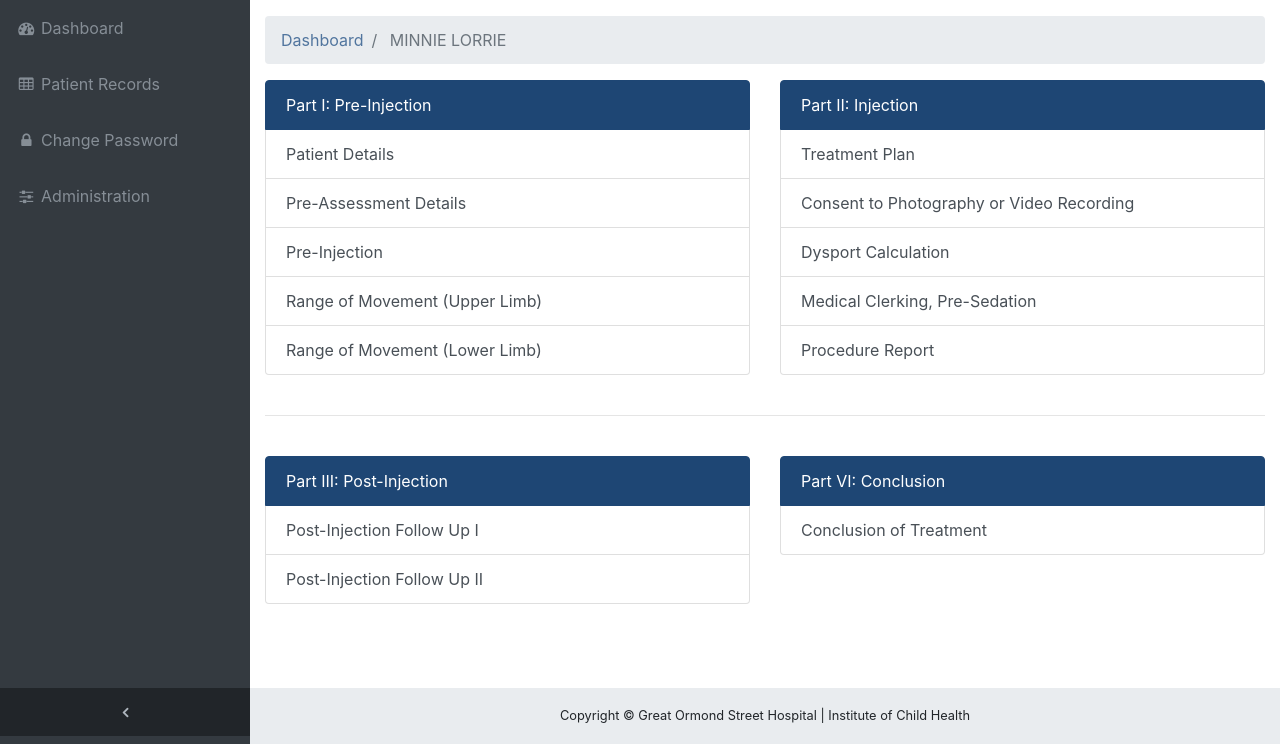
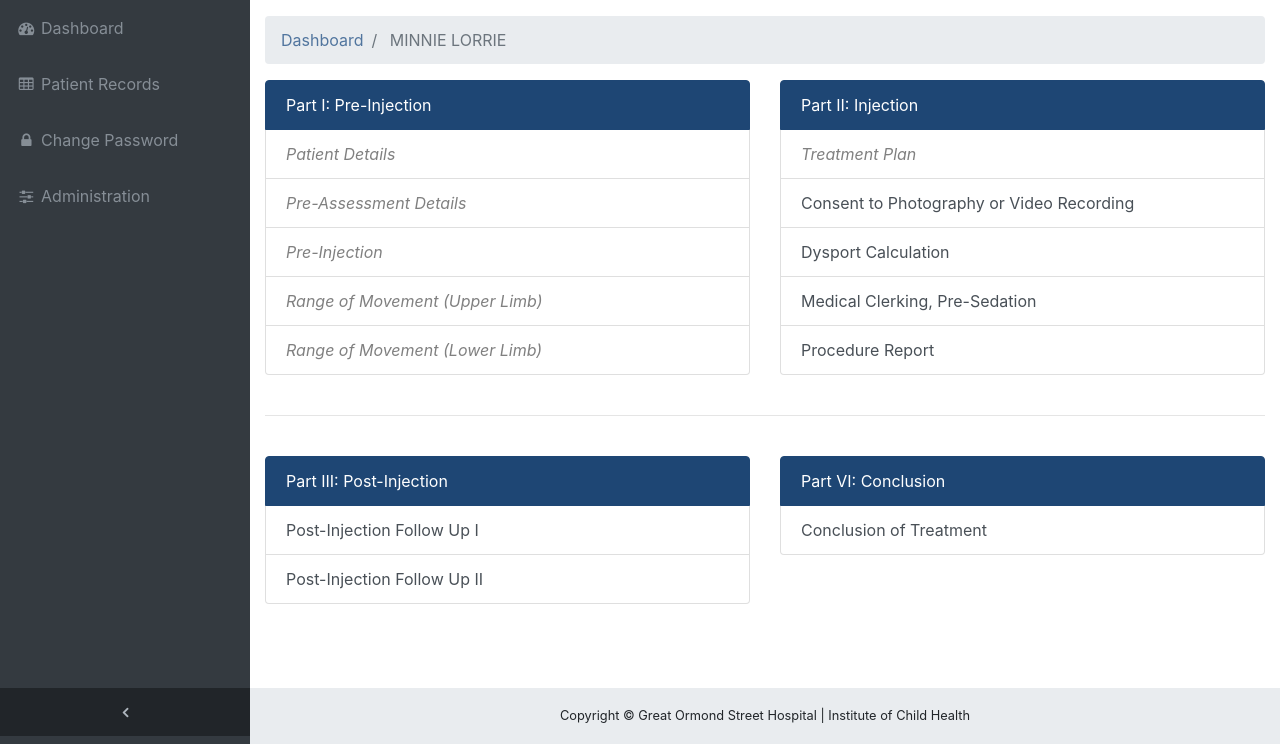
Before and after one commit to UCLComputerScience/103P_2018_team2, a Django app: page /73871/ in a window 1280 px wide. Shown: the part 56-800 px from the top of the page. Run offline with Django 3.2, Linux system fonts and the light colour scheme; a user stored in the database is signed in; data comes from the database, SQL or seed files in the repository; parts of the project's set-up code (start-up, migrations or seed data) failed here and were passed over; some libraries are stand-ins or nearby versions.

Commit message:
minor fix

```diff
--- a/form/templates/form/patient_information.html
+++ b/form/templates/form/patient_information.html
@@ -15,22 +15,22 @@
     <div class="col-6">
         <div class="list-group">
             <p class="list-group-item list-group-item-action active" style="background-color:#1E4674;border-color:#1E4674">
-                Part I: Pre-Injection
+                 Part I: Pre-Injection
             </p>
-            <a href="#" class="list-group-item list-group-item-action">
-                Patient Details
+            <a href="#" class="list-group-item list-group-item-action" style="color:grey;">
+                <i> Patient Details </i>
             </a>
-            <a href="#" class="list-group-item list-group-item-action">
-                Pre-Assessment Details
+            <a href="#" class="list-group-item list-group-item-action" style="color:grey;">
+                <i> Pre-Assessment Details </i>
             </a>
-            <a href="#" class="list-group-item list-group-item-action">
-                Pre-Injection
+            <a href="#" class="list-group-item list-group-item-action" style="color:grey;">
+                <i> Pre-Injection </i>
             </a>
-            <a href="#" class="list-group-item list-group-item-action">
-                Range of Movement (Upper Limb)
+            <a href="#" class="list-group-item list-group-item-action" style="color:grey;">
+                <i> Range of Movement (Upper Limb) </i>
             </a>
-            <a href="#" class="list-group-item list-group-item-action">
-                Range of Movement (Lower Limb)
+            <a href="#" class="list-group-item list-group-item-action" style="color:grey;">
+                <i> Range of Movement (Lower Limb) </i>
             </a>
         </div>
     </div>
@@ -39,8 +39,8 @@
             <p class="list-group-item list-group-item-action active" style="background-color:#1E4674;border-color:#1E4674">
                 Part II: Injection
             </p>
-            <a href="#" class="list-group-item list-group-item-action">
-                Treatment Plan
+            <a href="#" class="list-group-item list-group-item-action" style="color:grey;">
+                <i> Treatment Plan </i>
             </a>
             <a href="{% url 'get_consents' patient_id %}" class="list-group-item list-group-item-action">
                 Consent to Photography or Video Recording
```
